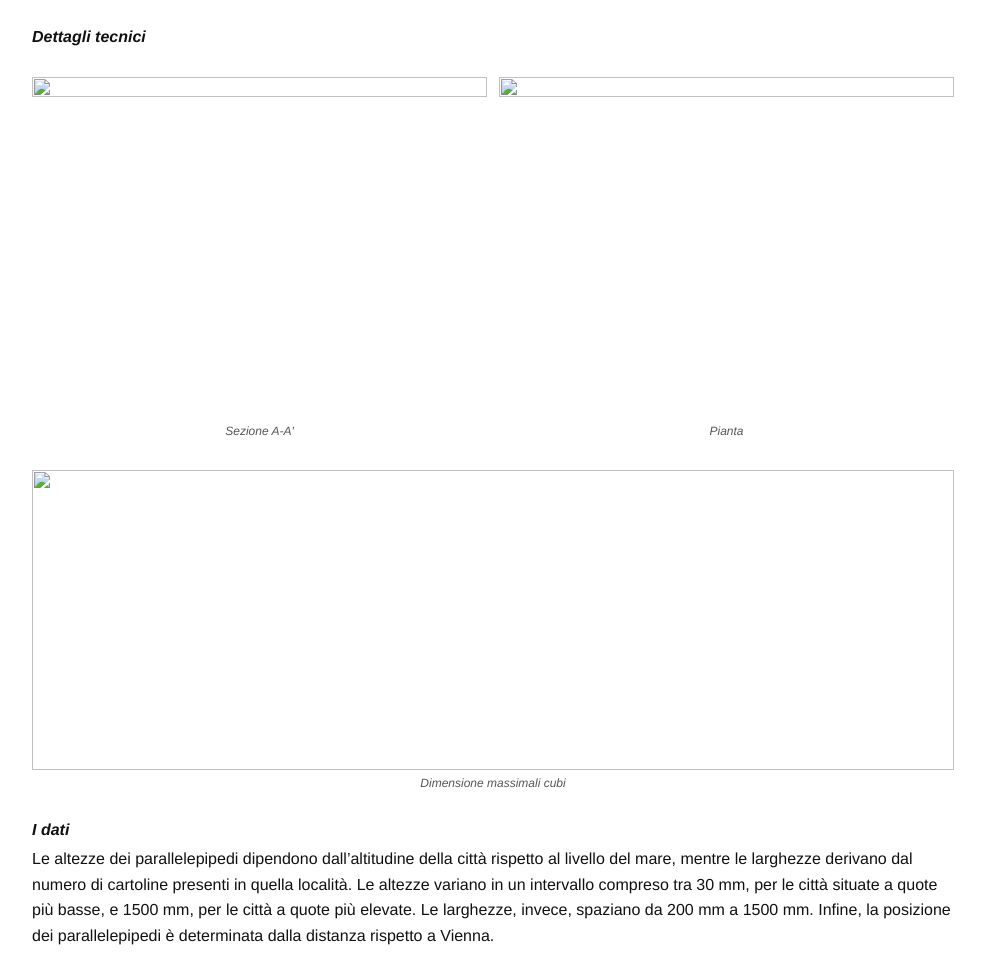
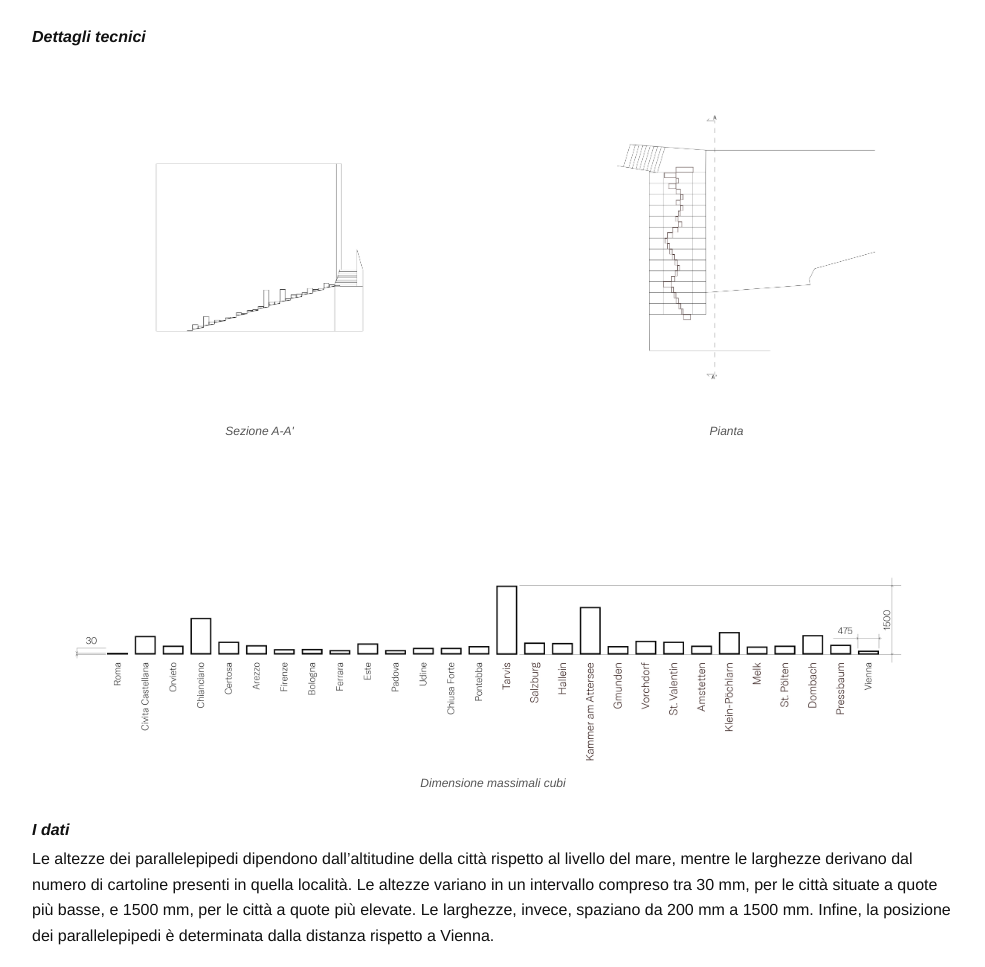
Before and after one commit to designsaras/saraseu.github.io, a plain HTML site: page aus-wien.html in a window 1280 px wide. Shown: the part 1356-2323 px from the top of the page, without its empty margins (263-1248 px from the left). Drawn offline with Linux system fonts and the light colour scheme; a web font is replaced by a local one.

Commit message:
Update aus-wien.html

```diff
--- a/aus-wien.html
+++ b/aus-wien.html
@@ -76,14 +76,14 @@
                     <figure class="figure">
                       <img
                         class="image-placeholder ratio-4x3 white-bg"
-                        src="media/aus-wien/aw-15.pdf"
+                        src="media/aus-wien/aw-15.jpg"
                       />
                       <figcaption class="caption">Sezione A-A'</figcaption>
                     </figure>
                     <figure class="figure">
                       <img
                         class="image-placeholder ratio-4x3 white-bg"
-                        src="media/aus-wien/aw-16.pdf"
+                        src="media/aus-wien/aw-16.jpg"
 
                       />
                       <figcaption class="caption">Pianta</figcaption>
@@ -93,7 +93,7 @@
                   <figure class="figure figure-wide">
                     <img
                       class="image-placeholder ratio-4x3 is-short white-bg"
-                      src="media/aus-wien/aw-14.pdf"
+                      src="media/aus-wien/aw-14.jpg"
                       alt=""
                     />
                     <figcaption class="caption">Dimensione massimali cubi</figcaption>
```
